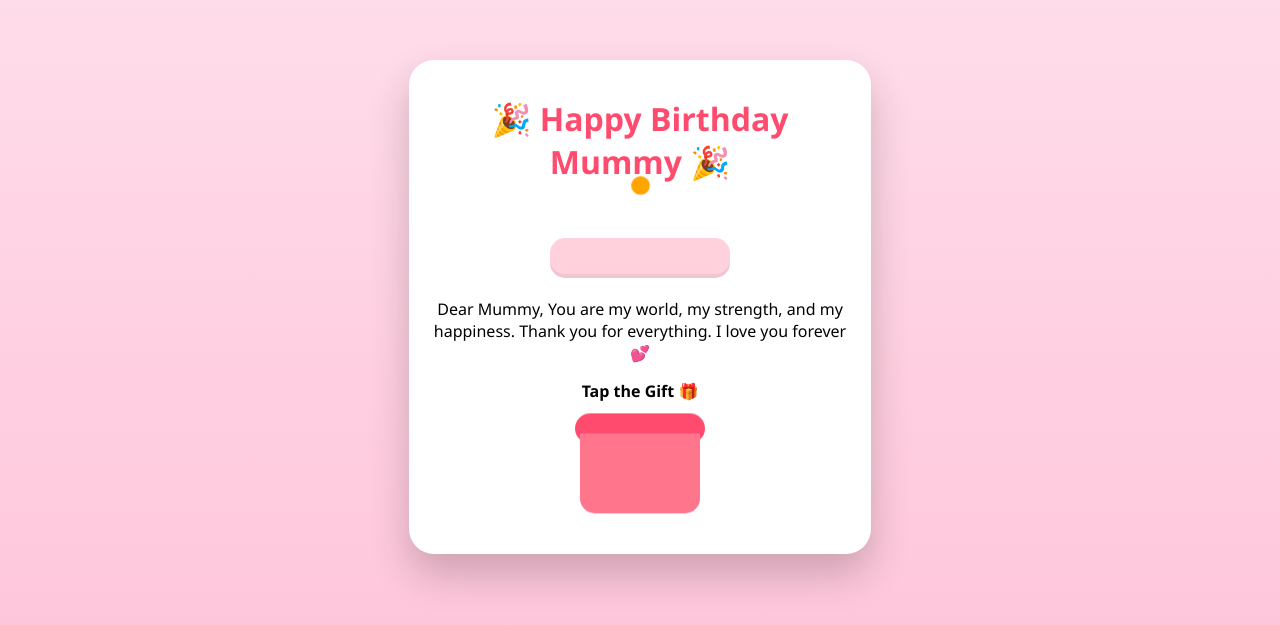
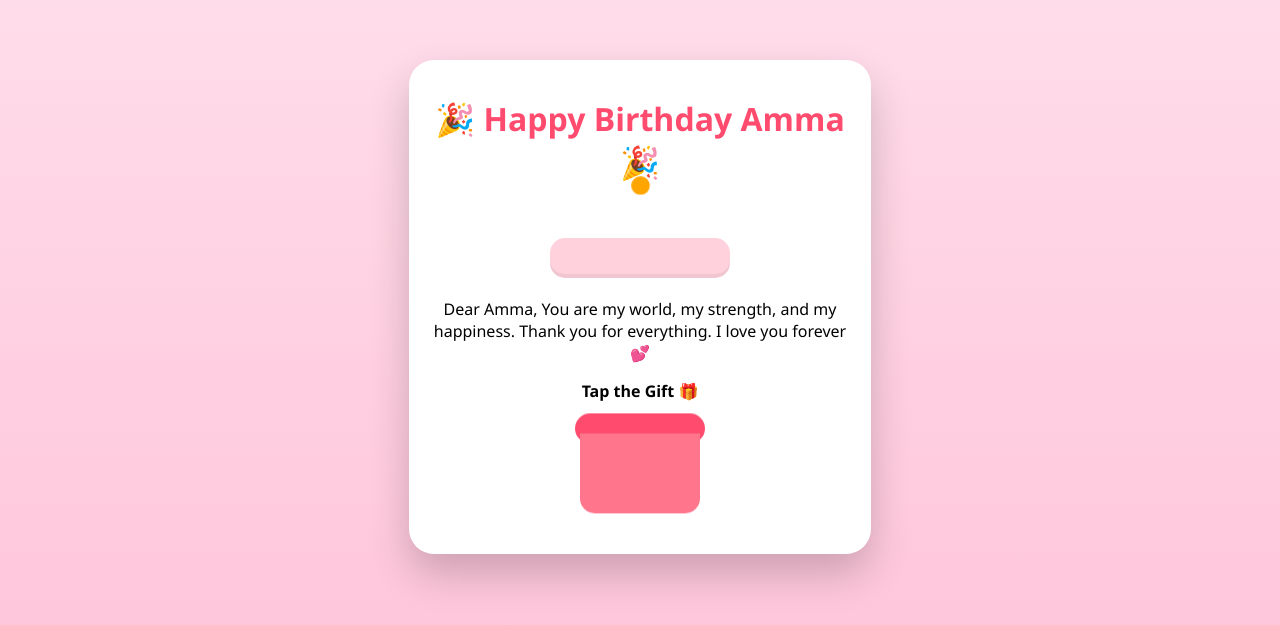
Before and after one commit to soumya-2007/birthday, a plain HTML site: page index.html in a window 1280 px wide. Shown: the part 113-738 px from the top of the page. Drawn offline with Linux system fonts and the light colour scheme.

Commit message:
last commit

```diff
--- a/index.html
+++ b/index.html
@@ -1,53 +1,4 @@
-<!-- <!DOCTYPE html>
-<html>
-<head>
-  <meta charset="UTF-8">
-  <meta name="viewport" content="width=device-width, initial-scale=1.0">
-  <title>Happy Birthday Mummy</title>
-  <link rel="stylesheet" href="style.css">
-</head>
-<body>
 
-<audio id="bgMusic" autoplay loop></audio>
-
-<div class="card">
-  <h1>🎉 Happy Birthday Mummy 🎉</h1>
-
-   Cake
- <div class="cake">
-    <div class="candle"><div class="flame"></div></div>
-    <div class="layer"></div>
-    <div class="layer"></div>
-    <div class="layer"></div>
-  </div>
-
-  <p id="message"></p>
-  <p><b>Tap the Gift 🎁</b></p>
-
-   Gift
- <div class="gift" onclick="openGift()">
-    <div class="lid" id="lid"></div>
-    <div class="box"></div>
-  </div>
-
-   Slideshow
- <div class="slideshow" id="slideshow">
-    <div class="slider">
-      <img id="slide" src="mom1.jpg">
-    </div>
-
-    <p id="caption"></p>
-
-    <div class="controls">
-      <button onclick="prevSlide()">⟵ Prev</button>
-      <button onclick="nextSlide()">Next ⟶</button>
-    </div>
-  </div>
-</div>
-
-<script src="script.js"></script>
-</body>
-</html> -->
 <!DOCTYPE html>
 <html lang="en">
 <head>
@@ -57,6 +8,7 @@
 <link rel="stylesheet" href="style.css">
 </head>
 <body>
+  <img src="">
 
 <audio id="bgMusic" autoplay loop></audio>
 
@@ -65,7 +17,7 @@
 <div id="hearts-container"></div>
 
 <div class="card">
-  <h1>🎉 Happy Birthday Mummy  🎉</h1>
+  <h1>🎉 Happy Birthday Amma  🎉</h1>
 
   <!-- Cake -->
   <div class="cake">
--- a/script.js
+++ b/script.js
@@ -1,5 +1,5 @@
 // Typing effect
-const text = "Dear Mummy, You are my world, my strength, and my happiness. Thank you for everything. I love you forever 💕";
+const text = "Dear Amma, You are my world, my strength, and my happiness. Thank you for everything. I love you forever 💕";
 let i=0;
 function typing(){ if(i<text.length){ document.getElementById("message").innerHTML+=text.charAt(i); i++; setTimeout(typing,40); } }
 typing();
```
